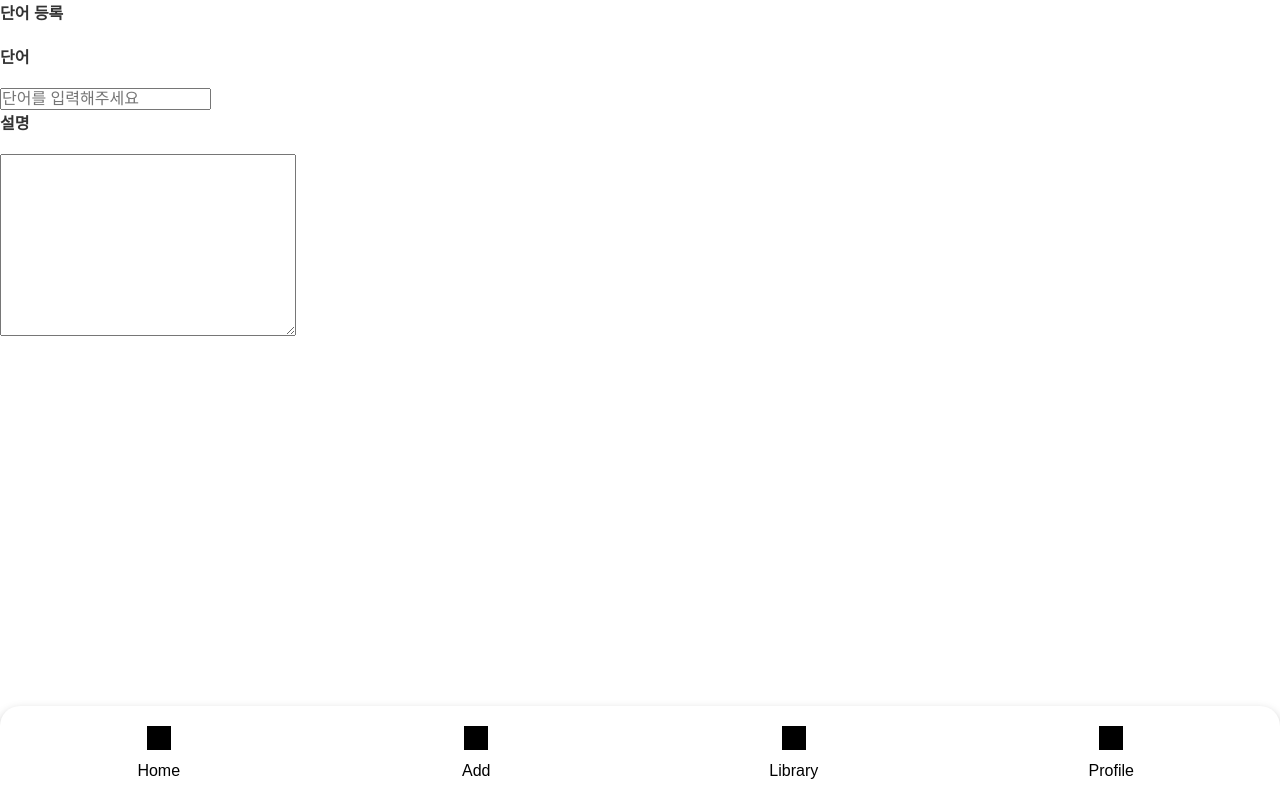
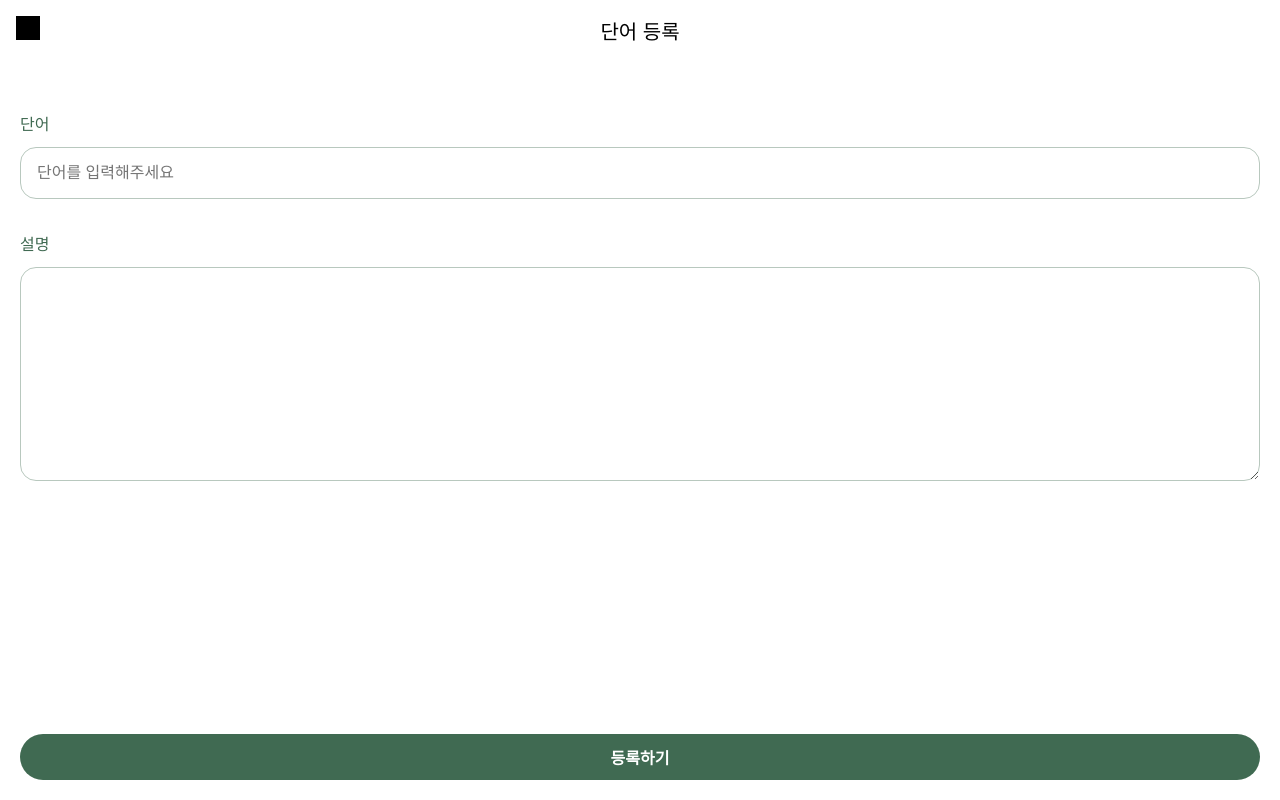
Before and after one commit to developyoun/memebook, a React (Create React App) app in the folder front/: page /word in a window 1280 px wide. Built offline with nearby package versions, Linux system fonts and the light colour scheme.

Commit message:
단어등록 화면 작업중

```diff
--- a/front/src/App.css
+++ b/front/src/App.css
@@ -1,103 +1,4 @@
-
 /* reset & common class */
-html {color:#000;background:#fff}
-html,
-body {width:100%;-webkit-text-size-adjust:none}
-body,
-div,
-dl,
-dt,
-dd,
-ul,
-ol,
-li,
-h1,
-h2,
-h3,
-h4,
-h5,
-h6,
-pre,
-code,
-form,
-fieldset,
-legend,
-input,
-textarea,
-p,
-blockquote,
-button {margin:0;padding:0;font-family:"Malgun Gothic",dotum,gulim,sans-serif}
-table {border-spacing:0;border-collapse:collapse;font-family:"Malgun Gothic",dotum,gulim,sans-serif;font-size:inherit;line-height:100%}
-fieldset,
-img {border:0}
-address,
-caption,
-cite,
-code,
-dfn,
-em,
-strong,
-th,
-var {font-weight:normal;font-style:normal}
-strong,
-b {font-weight:bold}
-ol,
-ul,
-li {list-style:none}
-caption,
-th {text-align:left}
-h1,
-h2,
-h3,
-h4,
-h5,
-h6 {font-size:100%;font-weight:normal}
-a {color:inherit;text-decoration:none}
-header,
-footer,
-section,
-nav,
-article {display:block}
-input,
-button,
-textarea,
-select,
-optgroup,
-option {font-family:inherit;font-size:inherit;font-weight:inherit;font-style:inherit}
-input,
-button,
-textarea,
-select {line-height:normal}
-button {border:0;background:transparent;cursor:pointer}
-.hidden,
-.blind {overflow:hidden;clip:rect(1px,1px,1px,1px);position:absolute !important;width:1px;height:1px}
-
-.container {margin:50px auto;padding:0 20px;min-width:360px;max-width:1280px}
-.header {display:flex;align-items:center;color:#406A52;font-size:24px;font-weight:bold;line-height:26px}
-.header .user_country {display:block;margin-right:12px;width:64px;height:64px;border-radius:50%;background:#000}
-.search_box {margin:30px 0 60px}
-.search_box .search_input {padding:16px;width:100%;border:1px solid #A0A0A0;border-radius:16px;box-sizing:border-box}
-.tit {display:flex;align-items:center;margin-bottom:20px;color:#333;font-size:16px;font-weight:bold}
-
-.popular_list {display:flex;flex-direction:column;height:184px;flex-wrap:wrap;}
-.popular_list li {display:flex;width:50%;counter-increment:list-number;align-items:center;justify-content:space-between;}
-.popular_list li+li {margin-top:16px}
-.popular_list li .keyword {overflow:hidden;color:#373f57;font-size:15px;letter-spacing:-0.5px;text-overflow:ellipsis;white-space:nowrap}
-.popular_list li .keyword:before {display:inline-flex;margin-right:8px;width:22px;height:22px;border:1px solid #d7dce5;border-radius:4px;color:#5c667b;font-size:13px;line-height:18px;content:counter(list-number);align-items:center;justify-content:center;}
-.popular_list li .date {color:#5c667b;font-size:12px;letter-spacing:-0.5px}
-.popular_list li:nth-child(-n+5) .date {margin-right:8px}
-.popular_list li:nth-child(6) {margin-top:0}
-.popular_list li:nth-child(-n+3) p:before {border-color:#4876ef;color:#4876ef}
-
-.daily_box {margin:40px 0 45px}
-.daily_list {display:flex;align-items:center}
-.daily_list li {width:100%}
-.daily_list li .day {display:block;width:32px;height:32px;border-radius:50%;background:#000}
-.daily_list li .day.check {background:skyblue}
-
-.check_list .list {}
-.check_list .list+.list {margin-top:26px}
-.check_list .list .link {display:block;width:100%}/* reset & common class */
 html {color:#000;background:#fff}
 html,
 body {width:100%;-webkit-text-size-adjust:none}
@@ -174,8 +75,10 @@ button {border:0;background:transparent;cursor:pointer}
 .header {display:flex;align-items:center;color:#406A52;font-size:24px;font-weight:bold;line-height:26px}
 .header .user_country {display:block;margin-right:12px;width:64px;height:64px;border-radius:50%;background:#000}
 .search_box {margin:30px 0 60px}
-.search_box .search_input {padding:16px;width:100%;border:1px solid #B8C8BE;border-radius:16px;box-sizing:border-box}
-.tit {display:flex;align-items:center;margin-bottom:20px;color:#333;font-size:16px;font-weight:bold}
+
+.text_input {padding:16px;width:100%;border:1px solid #B8C8BE;border-radius:16px;box-sizing:border-box}
+
+.main .tit {display:flex;align-items:center;margin-bottom:20px;color:#333;font-size:16px;font-weight:bold}
 
 .popular_list {display:flex;flex-direction:column;height:184px;flex-wrap:wrap;}
 .popular_list li {display:flex;width:50%;counter-increment:list-number;align-items:center;justify-content:space-between;}
@@ -204,6 +107,15 @@ button {border:0;background:transparent;cursor:pointer}
 
 .wrap {padding-bottom:150px}
 
+.layer_header {position:sticky;top:0;left:0;display:flex;align-items:center;justify-content:center;padding:16px 0;width:100%;background:#fff;z-index:100}
+.layer_header .tit {font-size:20px}
+.layer_header .btn_back {position:absolute;top:16px;left:16px;display:block;width:24px;height:24px;background:#000;}
+.input_box .tit {margin-bottom:12px;color:#406A52}
+.input_box+.input_box {margin-top:32px}
+
+.floating_box {position:fixed;left:0;bottom:20px;padding:0 20px;width:100%;box-sizing:border-box}
+.btn_submit {display:flex;align-items:center;justify-content:center;width:100%;height:46px;color:#fff;font-size:16px;font-weight:bold;border-radius:32px;background:#406A52}
+
 footer {position:fixed;left:0;bottom:0;width:100%;background:#fff;z-index:100;box-sizing:border-box}
 .footer_list {display:flex;padding-right:10px;border-top-left-radius:20px;border-top-right-radius:20px;box-shadow:0 4px 10px rgba(0, 0, 0, 0.25)}
 .footer_list .list {width:100%}
--- a/front/src/App.js
+++ b/front/src/App.js
@@ -1,7 +1,6 @@
 
 import './App.css';
 import { BrowserRouter as Router } from 'react-router-dom';
-import Footer from "./components/Footer";
 import RouteConfig from "./util/RouteConfig";
 
 function App() {
@@ -9,7 +8,6 @@ function App() {
       <Router>
           <div className="App">
               <div className="wrap">
-                  <Footer></Footer>
                   <RouteConfig></RouteConfig>
               </div>
           </div>
--- a/front/src/components/Footer.js
+++ b/front/src/components/Footer.js
@@ -8,22 +8,16 @@ function Footer() {
         <footer>
             <ul className="footer_list">
                 <li className="list">
-                    <a href="" className="link">
-                        Home
-                    </a>
+                    <Link to="/" className="link">Home</Link>
                 </li>
                 <li className="list">
                     <Link to="/word" className="link">Add</Link>
                 </li>
                 <li className="list">
-                    <a href="" className="link">
-                        Library
-                    </a>
+                    <Link to="/library" className="link">Library</Link>
                 </li>
                 <li className="list">
-                    <a href="" className="link">
-                        Profile
-                    </a>
+                    <Link to="/profile" className="link">Profile</Link>
                 </li>
             </ul>
         </footer>
--- a/front/src/page/Main.js
+++ b/front/src/page/Main.js
@@ -1,7 +1,9 @@
 import './../App.css';
+import Footer from "../components/Footer";
 
 function Main() {
     return (
+        <div>
             <div className="main">
                 <div className="container">
                     <header className="header">
@@ -12,7 +14,7 @@ function Main() {
                     </header>
 
                     <div className="search_box">
-                    <input type="text" className="search_input" placeholder="단어를 검색해보세요"/>
+                        <input type="text" className="text_input" placeholder="단어를 검색해보세요"/>
                     </div>
 
                     <div className="pupular_box">
@@ -126,6 +128,8 @@ function Main() {
                     </ul>
                 </div>
             </div>
+            <Footer></Footer>
+        </div>
     );
 }
 
--- a/front/src/page/Word.js
+++ b/front/src/page/Word.js
@@ -5,18 +5,26 @@ function Word() {
     return (
         <div className="layer">
             <LayerHeader></LayerHeader>
+            <div className="container">
                 <div className="input_box">
                     <h4 className="tit">
                         단어
                     </h4>
-                <input type="text" placeholder="단어를 입력해주세요"/>
+                    <input type="text" className="text_input" placeholder="단어를 입력해주세요"/>
                 </div>
                 <div className="input_box">
                     <h4 className="tit">
                         설명
                     </h4>
-                <textarea name="" id="" cols="30" rows="10"></textarea>
+                    <textarea className="text_input" name="" id="" cols="30" rows="10"></textarea>
                 </div>
+                <div className="floating_box">
+                    <button type="button" className="btn_submit">등록하기</button>
+                </div>
+            </div>
+
+
+
         </div>
     );
 }
```
Lines whose indentation alone changed are shown as unchanged.
